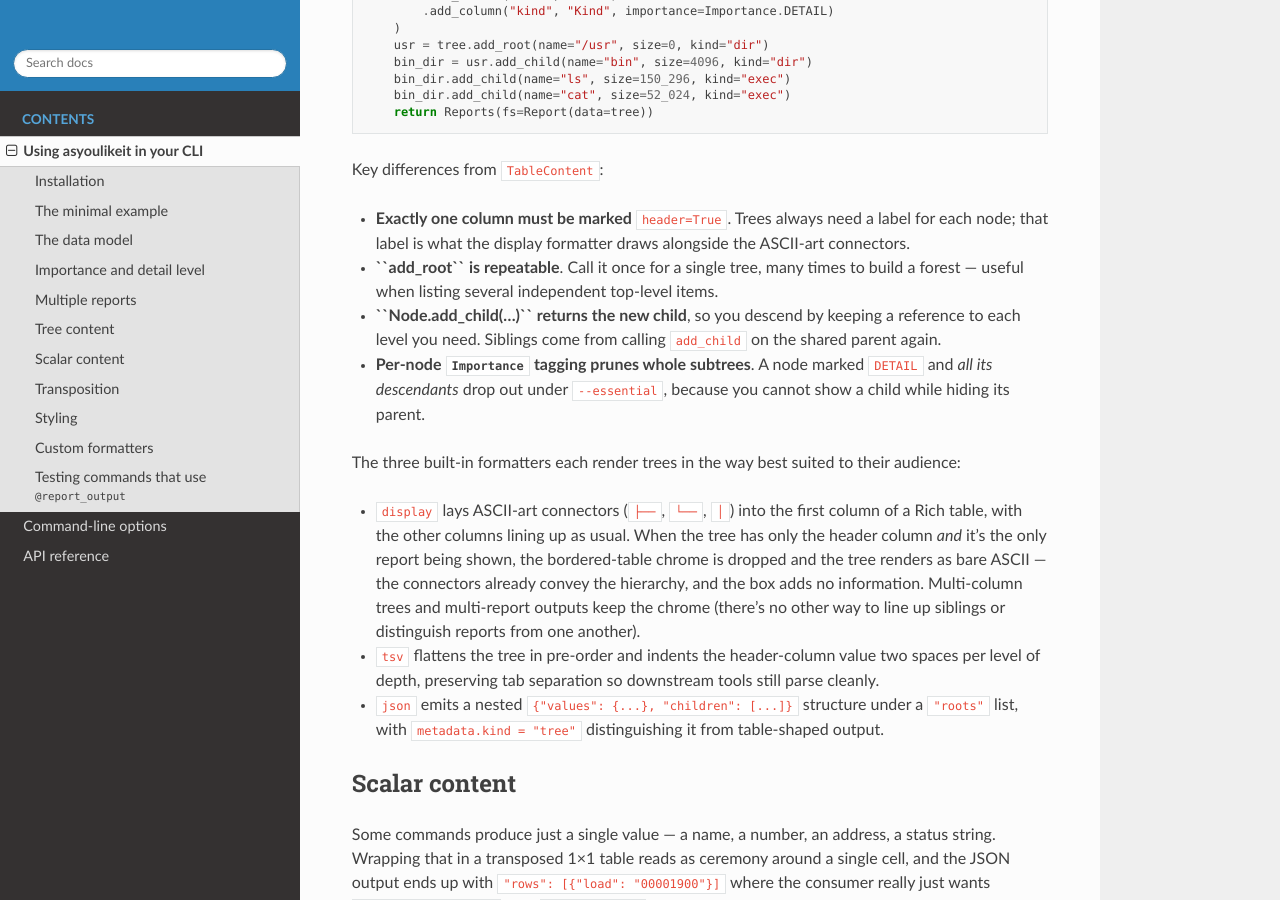
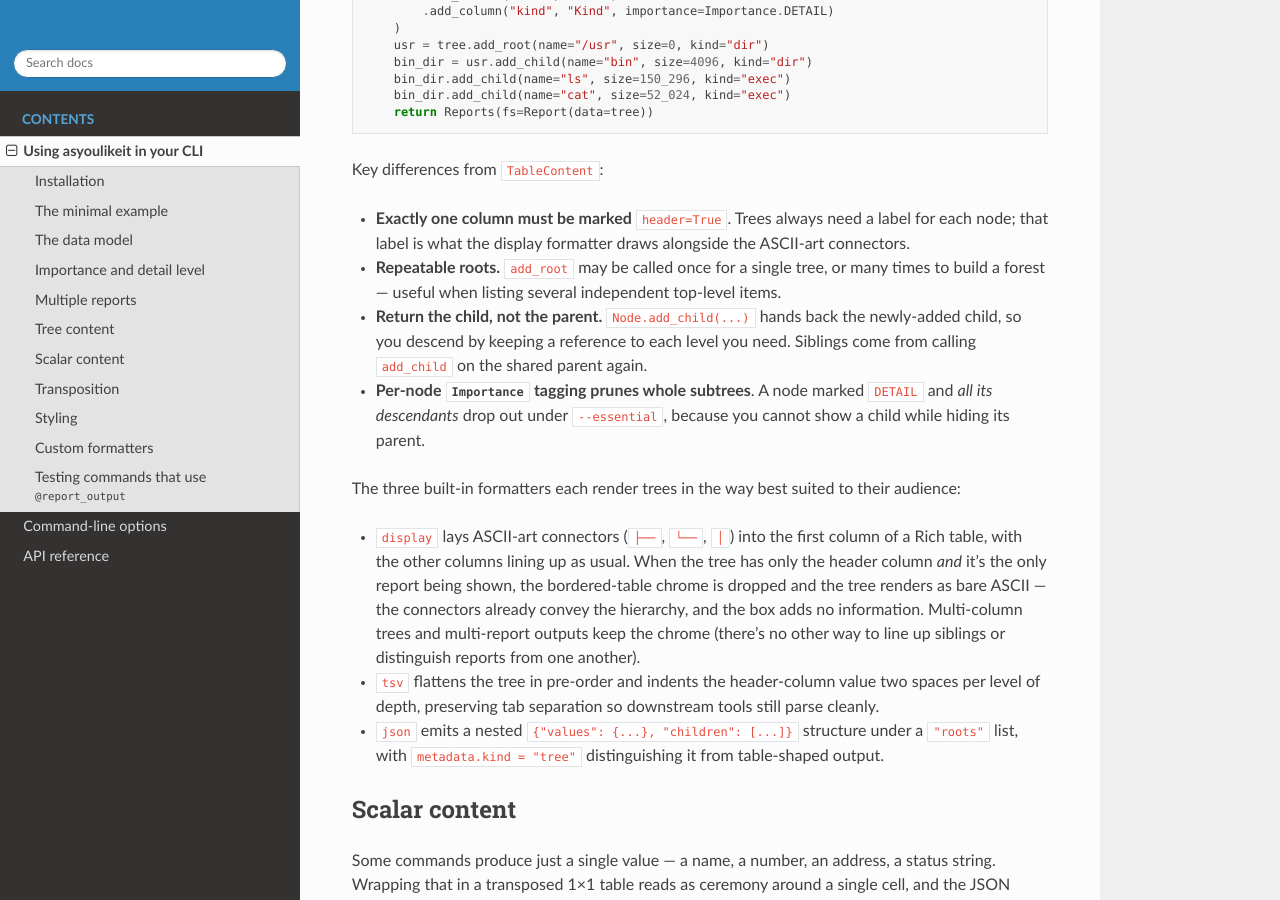
Before and after one commit to sixty-north/asyoulikeit, a Sphinx documentation site: the page built from docs/usage.rst, in a window 1280 px wide and 900 px high, scrolled down 3056 px. Built offline with Sphinx 7.4.7 and the Read the Docs theme 3.1.0, drawn with Linux system fonts in a browser that asks for light colours; some of the changed text lies outside the part shown.

Commit message:
Fix nested inline markup in usage.rst (reST can't nest)
reStructuredText doesn't support nesting inline markup. Three bullet
labels in usage.rst had inline-literal inside strong emphasis
(**``...``** pattern), and in those positions the backticks bled
through into the rendered HTML as literal characters — the user
seeing 'quotes' where clean <strong><code> output was intended.

The earlier bullet labels on the same page worked because they kept
the two spans as siblings rather than nested, e.g.:

    **Pin the format on each invocation.** Pass ``--as <format>``

Applying the same pattern to the three offenders:

- **``add_root`` is repeatable**.            → **Repeatable roots.** ``add_root`` may be called...
- **``Node.add_child(...)`` returns...**,    → **Return the child, not the parent.** ``Node.add_child(...)`` hands back...
- **Set the ``ASYOULIKEIT_FORMAT`` env ...** → **Set the environment variable.** The decorator consults ``ASYOULIKEIT_FORMAT``...

Strict Sphinx build (sphinx-build -W) clean; rendered HTML now emits
<strong> and <code> as siblings, no leaked backticks.

```diff
--- a/docs/usage.rst
+++ b/docs/usage.rst
@@ -186,12 +186,13 @@ Key differences from ``TableContent``:
 * **Exactly one column must be marked** ``header=True``. Trees always
   need a label for each node; that label is what the display formatter
   draws alongside the ASCII-art connectors.
-* **``add_root`` is repeatable**. Call it once for a single tree, many
-  times to build a forest — useful when listing several independent
-  top-level items.
-* **``Node.add_child(...)`` returns the new child**, so you descend by
-  keeping a reference to each level you need. Siblings come from
-  calling ``add_child`` on the shared parent again.
+* **Repeatable roots.** ``add_root`` may be called once for a single
+  tree, or many times to build a forest — useful when listing several
+  independent top-level items.
+* **Return the child, not the parent.** ``Node.add_child(...)`` hands
+  back the newly-added child, so you descend by keeping a reference
+  to each level you need. Siblings come from calling ``add_child`` on
+  the shared parent again.
 * **Per-node** :class:`~asyoulikeit.Importance` **tagging prunes whole
   subtrees**. A node marked ``DETAIL`` and *all its descendants* drop
   out under ``--essential``, because you cannot show a child while
```
Also changed, not shown: other parts of docs/usage.rst (+4 -4 lines).
